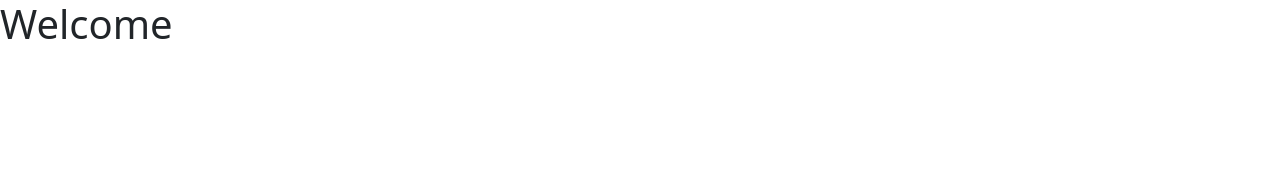
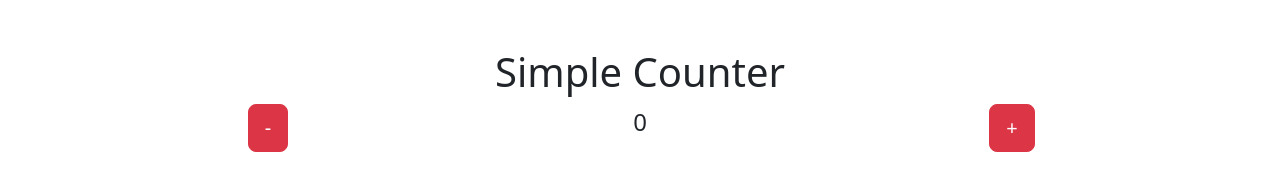
Before and after one commit to candicehawkins91/day5, a plain HTML site: page index.html in a window 1280 px wide. Drawn offline with nearby package versions, Linux system fonts and the light colour scheme.

Commit message:
Edit bootstrap

```diff
--- a/index.html
+++ b/index.html
@@ -7,7 +7,26 @@
     <title>Document</title>
 </head>
 <body>
-    <h1>Welcome</h1>
+
+
+    <div class="container text-center mt-5">
+        <h1>Simple Counter</h1>
+        <div class="container text-center">
+            <div class="row">
+                <div class="col">
+                    <buton id="decrement" class="btn btn-danger btn-lg">-</buton>
+                </div>
+                <div class="col">
+                    <p style="font-size: 24px;" id="count">0</p>
+                </div>
+                <div class="col">
+                    <buton id="increment" class="btn btn-danger btn-lg">+</buton>
+                </div>
+            </div>
+        </div>
+
+    </div>
+
 
     <script src="script.js"></script>
     <script src="https://cdn.jsdelivr.net/npm/bootstrap@5.3.3/dist/js/bootstrap.bundle.min.js" integrity="sha384-YvpcrYf0tY3lHB60NNkmXc5s9fDVZLESaAA55NDzOxhy9GkcIdslK1eN7N6jIeHz" crossorigin="anonymous"></script>
```
